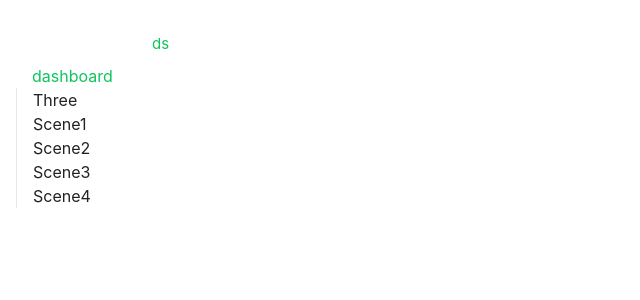
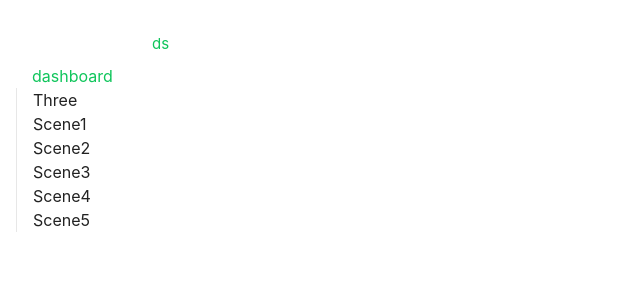
Before and after one commit to luzhaopan/threejs-admin-pro, a Vue app: page / in a window 1280 px wide. Shown: the top 300 px of the page, without its empty margins (0-640 px from the left). Built offline with nearby package versions, Linux system fonts and the light colour scheme.

Commit message:
feat: 动画渲染循环

```diff
--- a/src/router/index.ts
+++ b/src/router/index.ts
@@ -33,6 +33,11 @@ const router = createRouter({
       path: '/scene4',
       name: 'Scene4',
       component: () => import('../views/threejs/scene4/index.vue')
+    },
+    {
+      path: '/scene5',
+      name: 'Scene5',
+      component: () => import('../views/threejs/scene5/index.vue')
     }
   ]
 })
--- a/src/views/threejs/scene3/index.vue
+++ b/src/views/threejs/scene3/index.vue
@@ -1,5 +1,5 @@
 <template>
-  <div class="scene2" id="scene2"></div>
+  <div class="scene3" id="scene3"></div>
 </template>
 
 <script lang="ts" setup>
@@ -96,6 +96,6 @@ const init = () => {
   // document.body.appendChild(renderer.domElement)
 
   // 13、Canvas画布插入到任意HTML元素中
-  document.getElementById('scene2')!.appendChild(renderer.domElement)
+  document.getElementById('scene3')!.appendChild(renderer.domElement)
 }
 </script>
--- a/src/views/threejs/scene4/index.vue
+++ b/src/views/threejs/scene5/index.vue
@@ -1,5 +1,5 @@
 <template>
-  <div class="scene2" id="scene2"></div>
+  <div class="scene5" id="scene5"></div>
 </template>
 
 <script lang="ts" setup>
@@ -90,20 +90,31 @@ const init = () => {
   renderer.setSize(width, height) //设置three.js渲染区域的尺寸(像素px)
 
   // 12、渲染器WebGLRenderer执行渲染方法.render()就可以生成一个Canvas画布(照片)，并把三维场景Scene呈现在canvas画布上面,你可以把.render()理解为相机的拍照动作“咔”
-  renderer.render(scene, camera)
+  // renderer.render(scene, camera)
 
   // 使用OrbitControls
   // 旋转：拖动鼠标左键
   // 缩放：滚动鼠标中键
   // 平移：拖动鼠标右键
   // 设置相机控件轨道控制器OrbitControls
-  const controls = new OrbitControls(camera, renderer.domElement)
-  // 如果OrbitControls改变了相机参数，重新调用渲染器渲染三维场景
-  controls.addEventListener('change', function () {
-    renderer.render(scene, camera) //执行渲染操作
-  }) //监听鼠标、键盘事件
+  // const controls = new OrbitControls(camera, renderer.domElement)
+  // // 如果OrbitControls改变了相机参数，重新调用渲染器渲染三维场景
+  // controls.addEventListener('change', function () {
+  //   renderer.render(scene, camera) //执行渲染操作
+  // }) //监听鼠标、键盘事件
+
+  // 设置了渲染循环,相机控件OrbitControls就不用再通过事件change执行renderer.render(scene, camera);，毕竟渲染循环一直在执行renderer.render(scene, camera);。
 
   // 13、Canvas画布插入到任意HTML元素中
-  document.getElementById('scene2')!.appendChild(renderer.domElement)
+  document.getElementById('scene5')!.appendChild(renderer.domElement)
+
+  // 渲染函数
+  function render() {
+    renderer.render(scene, camera) //执行渲染操作
+    mesh.rotateY(0.01) //每次绕y轴旋转0.01弧度
+    mesh.rotateZ(0.01) //每次绕z轴旋转0.01弧度
+    requestAnimationFrame(render) //请求再次执行渲染函数render，渲染下一帧
+  }
+  render()
 }
 </script>
```
